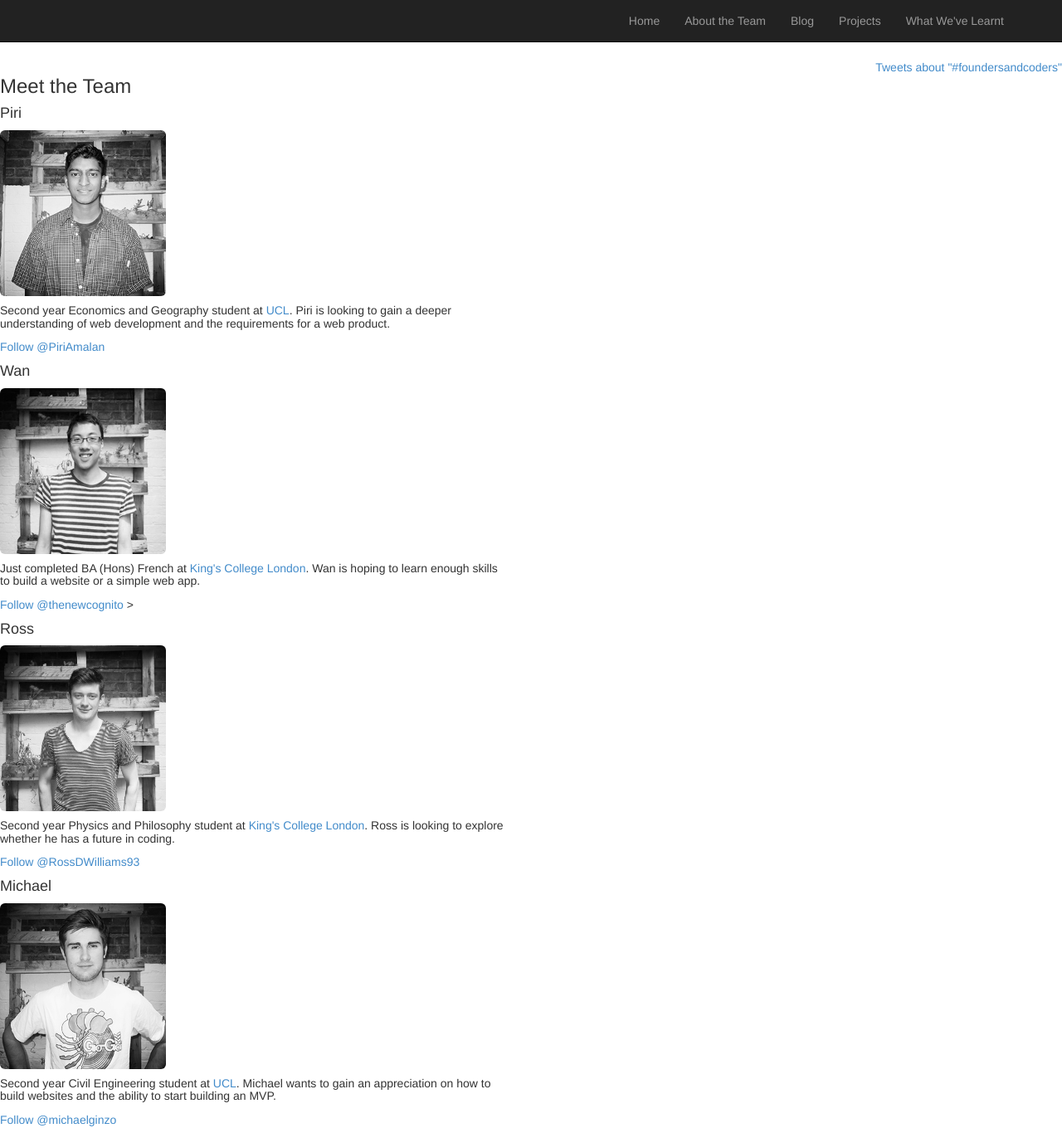
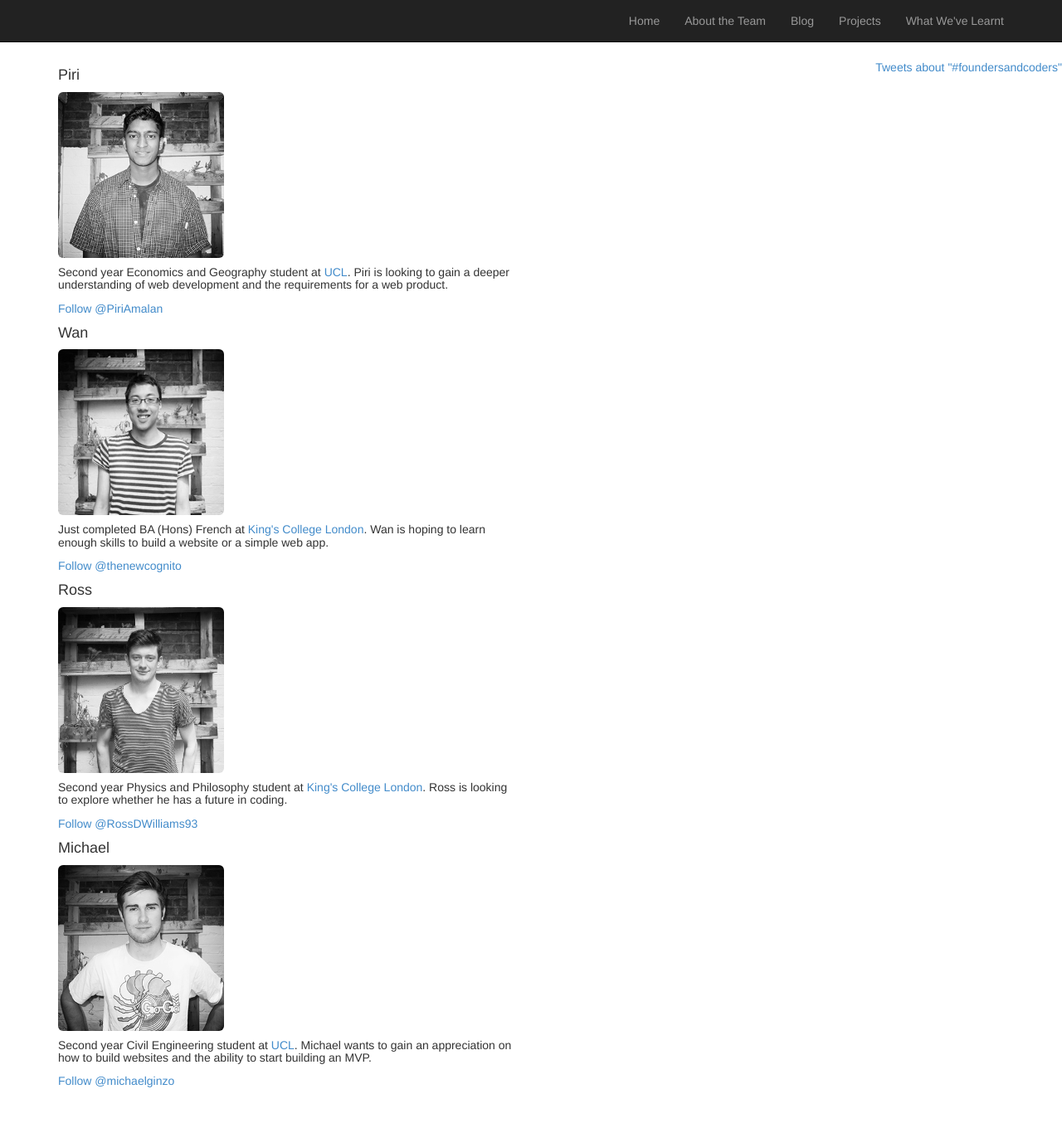
Before and after one commit to wsfan/4loop, a Jekyll site: the page built from about.html, in a window 1280 px wide. Shown: the whole page at 83% size. Built offline with Jekyll 4.4.1, drawn with Linux system fonts in a browser that asks for light colours; nearby versions of some CDN libraries; comment, search, counter and statistics services are not loaded; after the commit the page ends 1323 px from its top, so only the background shows below that.

Commit message:
blog page

```diff
--- a/_posts/2014-07-16-w5d2.markdown
+++ b/_posts/2014-07-16-w5d2.markdown
@@ -5,4 +5,4 @@
 categories: Week-5
 ---
 
-Today has been a frustrating day. Michael and Ross have been console.slogging() away at the data parsing in an attempt to create a colour scale. Today they learnt that using global variables within JSON files is risky as the associated syntax is very strict. Wan and Piri meanwhile had more success in making the map look snazzy adding highlighting and responsive borders but using mouse-over function. In a show of team unity Michael brought in ice-creams which was in contrast to the cracking under stress of team GetMyCodeOn. Which lead to Nafisa abandoning them to sit outside on her own.
+Today has been a frustrating day. Michael and Ross have been console.slogging() away at the data parsing in an attempt to create a colour scale. Today they learnt that using global variables within JSON files is risky as the associated syntax is very strict. Wan and Piri meanwhile had more success in making the map look snazzy adding highlighting and responsive borders but using mouse-over function.
--- a/about.html
+++ b/about.html
@@ -4,8 +4,9 @@
 ---
 
 
-    <div class="container row col-md-6">
-        <h3>Meet the Team</h3>
+   <div class = "container">
+  <div class = "row">
+  <div class = "col-md-6">
 
 
         <h4>Piri</h4>
@@ -43,8 +44,7 @@
         </script>
 
 
-     <script src="//platform.linkedin.com/in.js" type="text/javascript"></script>
-<script type="IN/MemberProfile" data-id="http://linkedin.com/in/wanfan" data-format="hover" data-related="false"></script>>
+
 
         <h4>Ross</h4>
         <img alt="Responsive image" class="img-rounded" height="200" src=
@@ -59,8 +59,7 @@
       <a href="https://twitter.com/RossDWilliams93" class="twitter-follow-button" data-show-count="false" data-size="large">Follow @RossDWilliams93</a>
 <script>!function(d,s,id){var js,fjs=d.getElementsByTagName(s)[0],p=/^http:/.test(d.location)?'http':'https';if(!d.getElementById(id)){js=d.createElement(s);js.id=id;js.src=p+'://platform.twitter.com/widgets.js';fjs.parentNode.insertBefore(js,fjs);}}(document, 'script', 'twitter-wjs');</script>
 
-      <script src="//platform.linkedin.com/in.js" type="text/javascript"></script>
-<script type="IN/MemberProfile" data-id="http://linkedin.com/in/rosswilliams" data-format="hover" data-related="false"></script>
+
 
         <h4>Michael</h4>
         <img alt="Responsive image" class="img-rounded" height="200" src=
@@ -75,8 +74,8 @@
       <a href="https://twitter.com/michaelginzo" class="twitter-follow-button" data-show-count="false" data-size="large">Follow @michaelginzo</a>
 <script>!function(d,s,id){var js,fjs=d.getElementsByTagName(s)[0],p=/^http:/.test(d.location)?'http':'https';if(!d.getElementById(id)){js=d.createElement(s);js.id=id;js.src=p+'://platform.twitter.com/widgets.js';fjs.parentNode.insertBefore(js,fjs);}}(document, 'script', 'twitter-wjs');</script>
 
-      <script src="//platform.linkedin.com/in.js" type="text/javascript"></script>
-<script type="IN/MemberProfile" data-id="http://linkedin.com/in/rosswilliams" data-format="hover" data-related="false"></script>
+     </div>
+     </div>
     </div>
 </body>
 </html>
--- a/projects.html
+++ b/projects.html
@@ -33,7 +33,7 @@
 
 It is fair to say that we were initially quite overwhelmed, but after some initial research we realised how easy d3 makes data visualisation. We acknowledged that the ease of something like this depends on the format of the data and how easy it is to manipulate. Thankfully, Robin manipulated the raw UN data and presented it to us in a format that was easy to use in this case.<br><br>
 
-We managed to visualise a gradient change showing the varying prices across the globe by simply following some tutorials - it was surprisingly straight forward. What we struggled with was creating a toggle option that allowed for the map to change between retail price and wholesale price.
+We managed to visualise a gradient change showing the varying prices across the globe by simply following some tutorials - it was surprisingly straight forward. What we struggled with was creating a toggle option that allowed for the map to change between retail price and wholesale price."
 
 <br><br>
 
--- a/whatwevelearnt.html
+++ b/whatwevelearnt.html
@@ -21,6 +21,10 @@
 <h4> Week 5</h4>
 This week we continued our Javascript education and did a project using the <a href="http://d3js.org/"><b>D3 Library</b></a>. The project involved parsing data from a UNODC report on cocaine prices (wholesale and retail) around the world and transforming that into a map using a colour scale linked to the price.
 
+<h4> Week 6 & 7</h4>
+
+
+
 </div>
 </div>
 </div>
```
